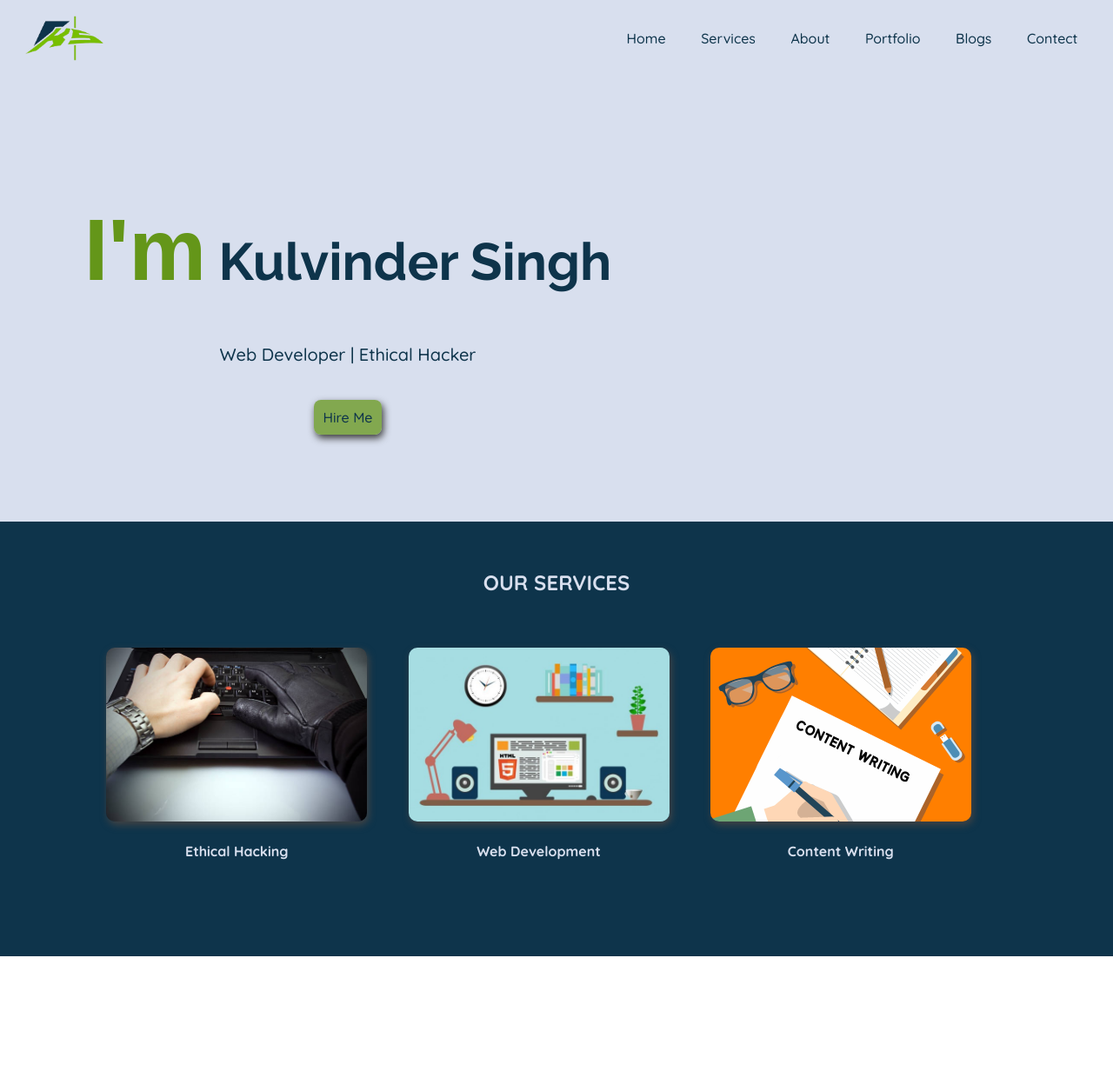
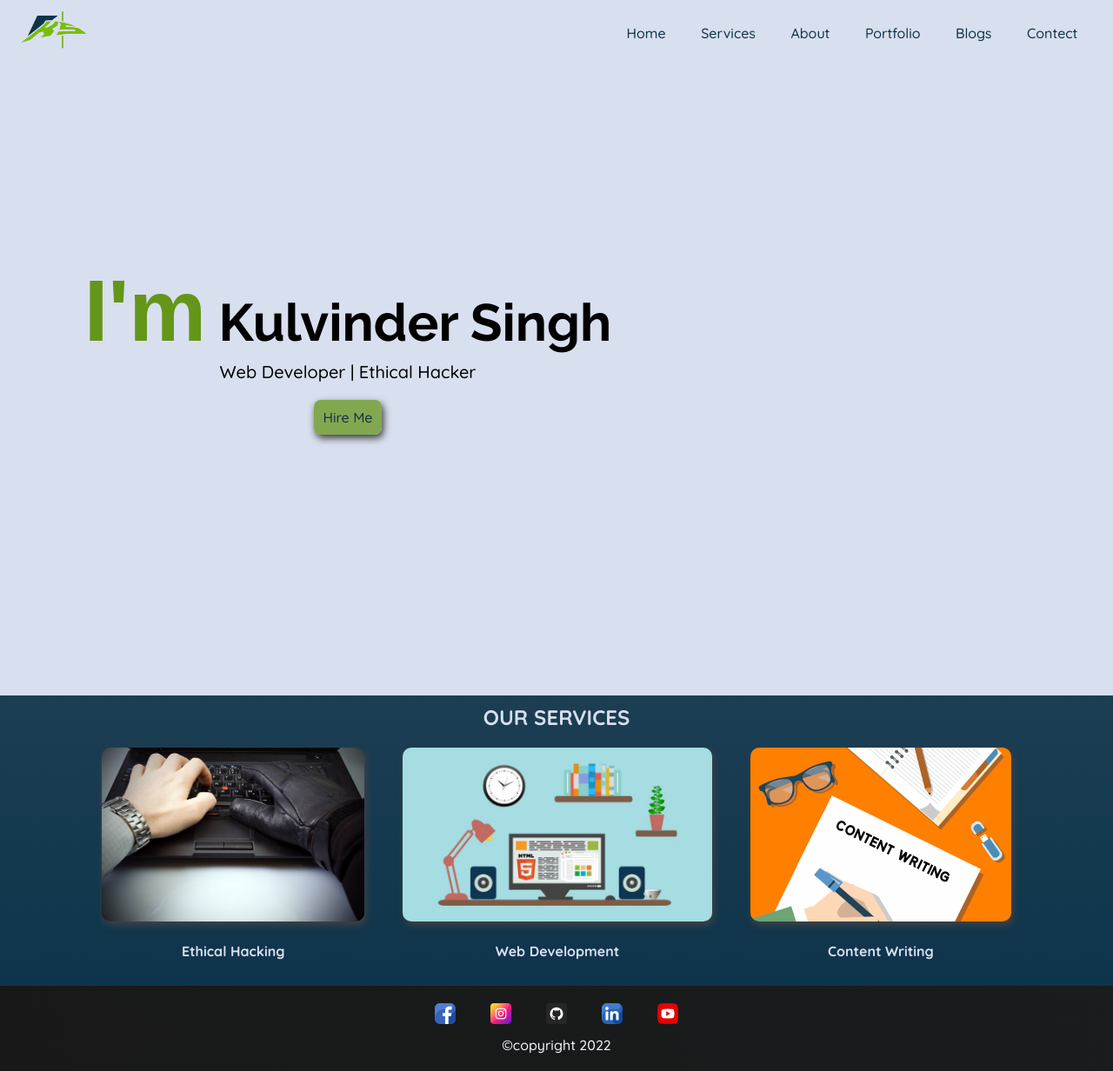
Before and after one commit to KulvinderKunj/portfolio, a plain HTML site: page index.html in a window 1280 px wide. Shown: the whole page at 87% size. Before the commit the page ends 1100 px from the top, so only its background shows below. Drawn offline with Linux system fonts and the light colour scheme.

Commit message:
added footer and create blogs page

```diff
--- a/index.html
+++ b/index.html
@@ -3,6 +3,7 @@
   <head>
     <meta charset="UTF-8" />
     <title>Kulvinder Singh</title>
+    <link rel="shortcut icon" href="/images/icons/favicon.ico" type="image/x-icon">
     <link
       href="https://fonts.googleapis.com/css2?family=Raleway:wght@700&family=Oleo+Script:wght@700&family=Quicksand:wght@300;500;700&display=swap"
       rel="stylesheet"
@@ -23,7 +24,7 @@
           <li><a href="#servicesCont">Services</a></li>
           <li><a href="">About</a></li>
           <li><a href="">Portfolio</a></li>
-          <li><a href="">Blogs</a></li>
+          <li><a href="blogs.html">Blogs</a></li>
           <li><a href="">Contect</a></li>
         </ul>
       </nav>
@@ -55,6 +56,15 @@
         </ul>
       </section>
     </main>
-    <footer></footer>
+    <footer>
+    <ul id="Socials">
+      <li> <a href="https://www.facebook.com/kulvindersinghkunj" target="_blank "><img src="/images/icons/facebook.png" alt="Facebook"></a></li>
+      <li> <a href="https://www.instagram.com/kulvindersinghkunj/" target="_blank "><img src="/images/icons/instagram.png" alt="Instagram"></a></li>
+      <li> <a href="https://github.com/KulvinderKunj/" target="_blank "><img src="/images/icons/github.png" alt="github"></a></li>
+      <li> <a href="https://www.linkedin.com/in/kulvindersinghkunj/" target="_blank "><img src="/images/icons/linkedin.png" alt="LinkedIn"></a></li>
+      <li> <a href="https://www.youtube.com/channel/UCXCjjjH0h0a0Z9T4S3yiOqw" target="_blank "><img src="/images/icons/youtube.png" alt="YouTube"></a></li>
+    </ul>
+    <p> &copy;copyright 2022</p>
+    </footer>
   </body>
 </html>
--- a/style/shared-style.css
+++ b/style/shared-style.css
@@ -1,37 +1,32 @@
-/* complete Document */
 
-/* body */
+*{
+margin: 0;
+padding: 0;
+box-sizing: border-box;
+}
+
 body {
-  margin: 0;
   font-family: "Quicksand", sans-serif;
-  color: rgb(14, 52, 75);
-
-
-
 }
-/* header section  */
 #header {
-  position: absolute;
+  position: fixed;
   top: 0;
   left: 0;
   width: 100%;
-  box-sizing: border-box;
+  height: 75px;
   display: flex;
 align-items: center;
 justify-content: space-between;
-position: fixed  ;
  background-color: rgb(216, 223, 238);
 }
-/* logo div  */
 #logo {
   width: 130px;
-  padding: 5px;
+  height: 100%;
 }
-/* logo image  */
 #logoImage {
   max-height: 100%;
   max-width: 100%;
-  padding: 10px 20px;
+  padding: 10px 0 10px 20px;
 }
 #header ul {
   display: flex;
@@ -46,6 +41,28 @@ position: fixed  ;
 }
 #header li a:hover {
   color: rgb(100, 150, 25);
+
 }
 
-/* Header End  */
+
+
+/* Footer Start*/
+footer{
+  background: linear-gradient(75deg,rgb(24,24,24),rgb(25,29,29));
+}
+#Socials{
+  width: 400px;
+  display: flex;
+  list-style: none;
+  justify-content:space-evenly ;
+  padding: 20px 20px 0px 20px;
+  margin: auto;
+
+}
+footer p{
+text-align: center;
+color: aliceblue;
+padding-bottom: 20px;
+margin: 0;
+margin-top: 10px;
+}
--- a/style/style.css
+++ b/style/style.css
@@ -1,33 +1,28 @@
-/* home section start  */
 
-/* home div  */
 #home {
-  height: 600px;
-  width: 100%;
+  height: 100vh;
   background-color: rgb(216, 223, 238);
+  display: flex;
+  align-items: center;
+
 }
-/* name area div  */
 #name {
-   padding-top: 180px;
   width: 800px;
   text-align: center;
 }
-/* i am section */
+
 #name span {
   color: rgb(100, 150, 25);
   font-family: Arial, Helvetica, sans-serif;
   font-size: 100px;
 }
-/* name (Kulvinder Singh )  */
 #name h1 {
   font-size: 60px;
   font-family: "Raleway", sans-serif;
 }
-/* profession  */
 #name p {
   font-size: 20px;
 }
-/* hire me  */
 #name a {
   display: inline-block;
   margin-top: 20px;
@@ -39,35 +34,28 @@ text-decoration: none;
 color: rgb(14, 52, 75);
 }
 
-/* hire me Hover  */
 #name a:hover {
   background-color: rgba(72, 109, 18, 0.74);
 }
-/* home section end  */
-
-/* our services section start  */
 
 #servicesCont{
-  padding: 35px;
   box-sizing: border-box;
   width: 100%;
   text-align: center;
   color: rgb(216, 223, 238);
-  background-color: rgb(14, 52, 75);
-
+  background: linear-gradient(0deg,rgb(14, 52, 75),rgb(28, 62, 83));
+padding: 10px;
 }
 #services{
   display: flex;
   list-style: none;
   width: 90%;
   justify-content: space-evenly;
-margin: 40px;
-  padding: 0;
-
+   margin: auto;
 }
 .service img {
   height:200px;
-  width: 300px;
+  width: 100%;
   border-radius: 10px;
   box-shadow: 2px 4px 8px rgb(68,67,67);
 object-fit: cover;
```
Also changed, not shown: blogs.html (added, +46 -0 lines), images/icons/facebook.png (added), images/icons/favicon.ico (added), images/icons/github.png (added), images/icons/instagram.png (added), images/icons/linkedin.png (added), images/icons/youtube.png (added), services.css (deleted), style/blogStyle.css (added).
